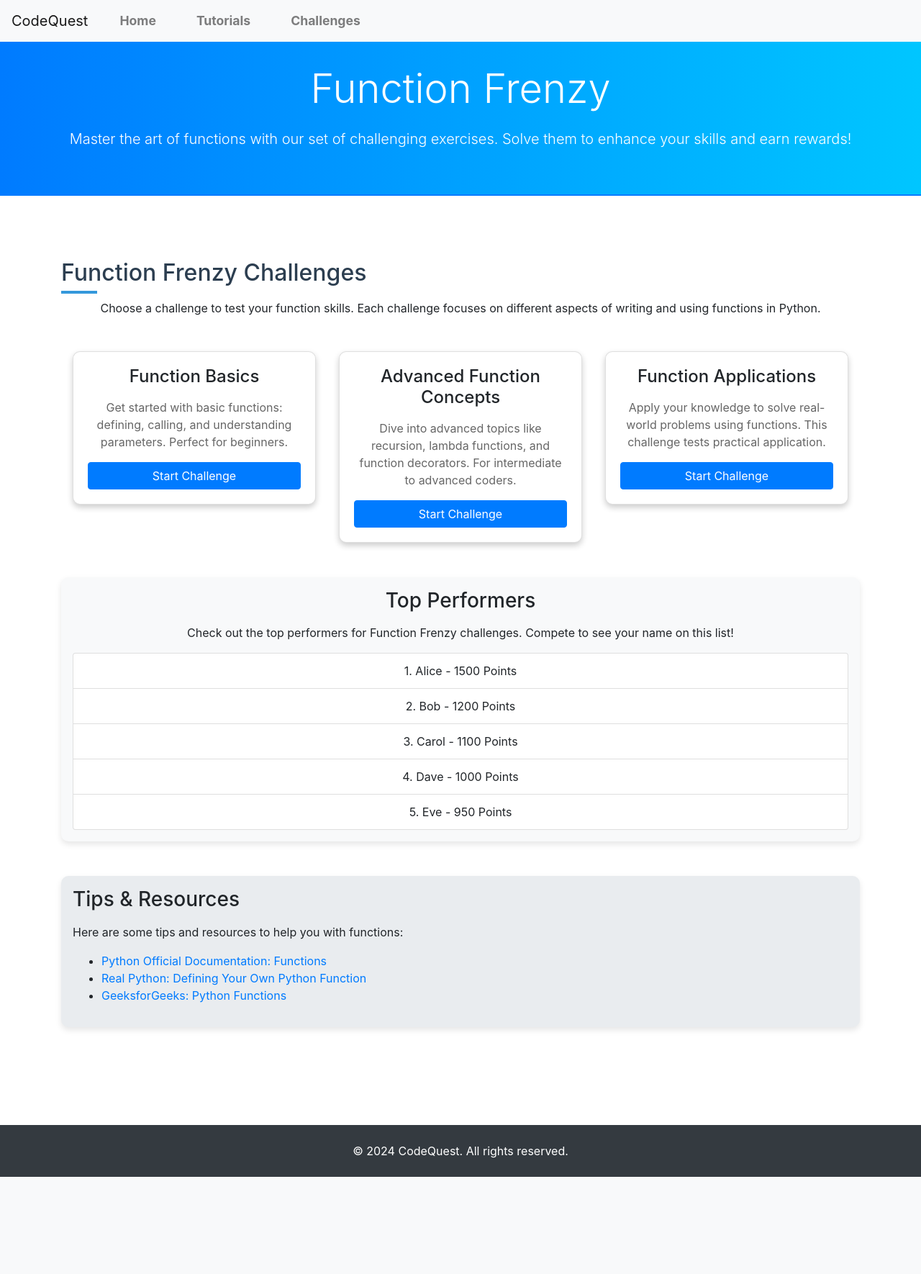
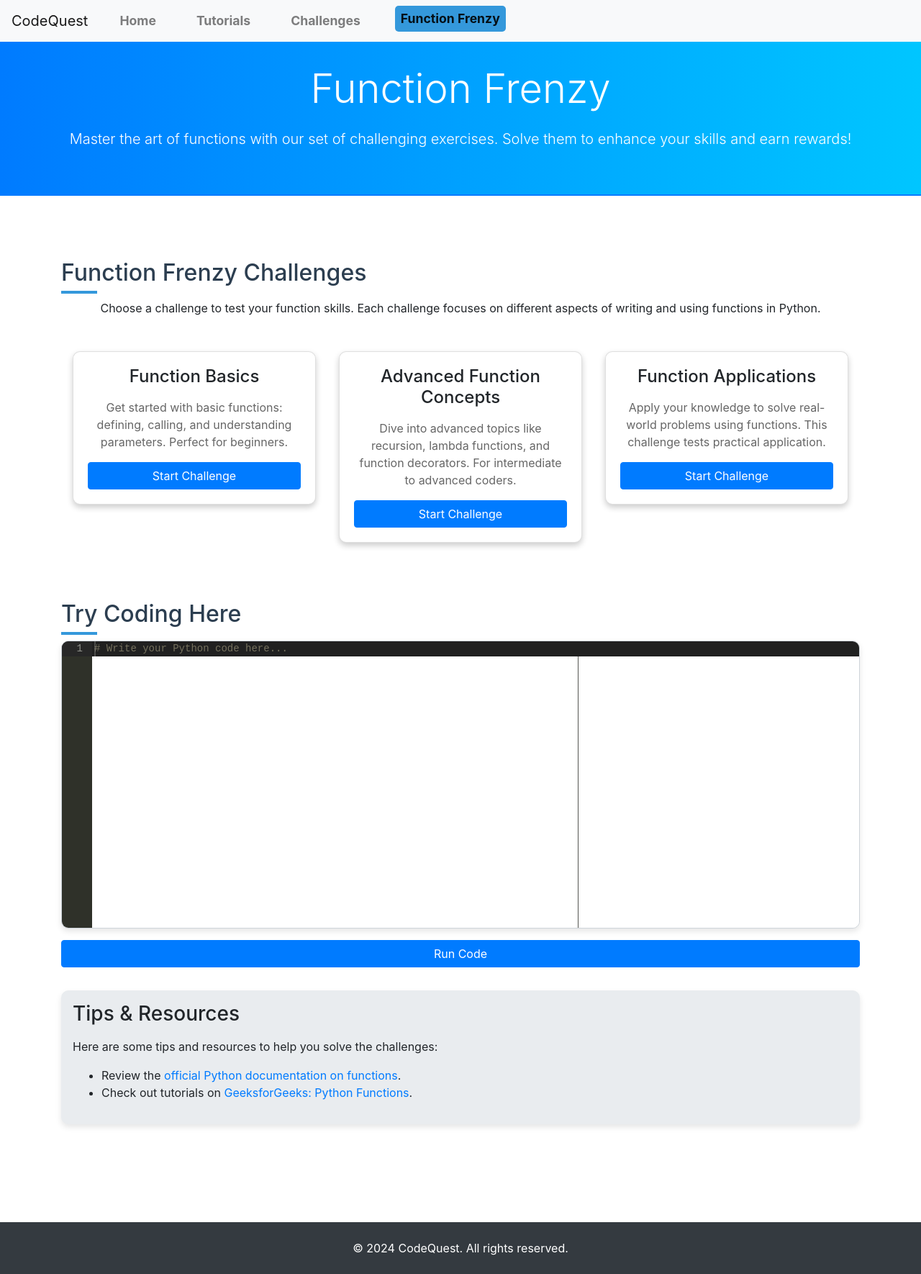
Before and after one commit to VISHAL-038/CodeQuest, a Flask app: page /challenges/games/function_frenzy in a window 1280 px wide. Shown: the whole page at 72% size. Before the commit the page ends 1635 px from the top, so only its background shows below. Run offline with Flask 3, Linux system fonts and the light colour scheme; some libraries are stand-ins or nearby versions.

Commit message:
"changes"

```diff
--- a/app.py
+++ b/app.py
@@ -1,9 +1,13 @@
 from flask import Flask, render_template, request, jsonify
 import subprocess
 import os
+import logging
 
 app = Flask(__name__)
-app.secret_key = 'supersecretkey'
+app.secret_key = os.getenv('SECRET_KEY', 'supersecretkey')
+
+# Configure logging
+logging.basicConfig(filename='app.log', level=logging.INFO, format='%(asctime)s - %(levelname)s - %(message)s')
 
 @app.route('/')
 def home():
@@ -47,7 +51,7 @@ def data_structures():
 
 @app.route('/challenges/beginner')
 def beginner_challenges():
-    return render_template('challenges/begineer-level.html')
+    return render_template('challenges/beginner-level.html')
 
 @app.route('/challenges/intermediate')
 def intermediate_challenges():
@@ -59,15 +63,15 @@ def advanced_challenges():
 
 @app.route('/challenges/beginner/hello-world')
 def hello_world_challenge():
-    return render_template('challenges/begineer/hello_world.html')
+    return render_template('challenges/beginner/hello_world.html')
 
 @app.route('/challenges/beginner/calculator')
 def calculator_challenge():
-    return render_template('challenges/begineer/calculator.html')
+    return render_template('challenges/beginner/calculator.html')
 
 @app.route('/challenges/beginner/fizzbuzz')
 def fizzbuzz_challenge():
-    return render_template('challenges/begineer/fizzbuzz.html')
+    return render_template('challenges/beginner/fizzbuzz.html')
 
 @app.route('/challenges/intermediate/data-structures')
 def data_structures_challenge():
@@ -102,21 +106,24 @@ def submit_solution():
     code = request.form['code']
 
     # Write the code to a temporary Python file
-    with open('temp_code.py', 'w') as file:
+    file_path = 'temp_code.py'
+    with open(file_path, 'w') as file:
         file.write(code)
 
     try:
         # Run the code using subprocess and capture the output
-        result = subprocess.run(['python', 'temp_code.py'], capture_output=True, text=True, timeout=5)
+        result = subprocess.run(['python', file_path], capture_output=True, text=True, timeout=5)
         output = result.stdout + result.stderr
-        os.remove('temp_code.py')  # Clean up the temporary file after execution
         return jsonify({'status': 'success', 'output': output})
     except subprocess.TimeoutExpired:
-        os.remove('temp_code.py')  # Clean up the temporary file on timeout
+        logging.error('Code execution timed out.')
         return jsonify({'status': 'error', 'message': 'Code execution timed out.'})
     except Exception as e:
-        os.remove('temp_code.py')  # Clean up the temporary file on any error
+        logging.error(f'Error during code execution: {str(e)}')
         return jsonify({'status': 'error', 'message': str(e)})
+    finally:
+        if os.path.exists(file_path):
+            os.remove(file_path)  # Clean up the temporary file after execution
 
 if __name__ == '__main__':
     app.run(debug=True)
--- a/templates/challenges/games/code_breaker.html
+++ b/templates/challenges/games/code_breaker.html
@@ -132,7 +132,7 @@
                     <a class="nav-link" href="/challenges">Challenges</a>
                 </li>
                 <li class="nav-item">
-                    <a class="nav-link" href="/code_breaker">Code Breaker</a>
+                    <a class="nav-link active" href="/challenges/code_breaker">Code Breaker</a>
                 </li>
             </ul>
         </div>
--- a/templates/challenges/games/function_frenzy.html
+++ b/templates/challenges/games/function_frenzy.html
@@ -36,7 +36,7 @@
             background-color: #007bff;
             border-color: #007bff;
             width: 100%;
-            margin-top: auto; /* Align button at the bottom of the card */
+            margin-top: auto;
         }
         .btn-primary:hover {
             background-color: #0056b3;
@@ -85,7 +85,39 @@
         .tips-section a:hover {
             text-decoration: underline;
         }
+        .editor-section {
+            margin-top: 2rem;
+        }
+        .editor-container {
+            height: 400px;
+            border-radius: 10px;
+            box-shadow: 0 4px 8px rgba(0,0,0,0.1);
+            background-color: #f8f9fa;
+            border: 1px solid #ced4da;
+        }
+        .ace_editor {
+            border-radius: 10px;
+            font-family: 'Courier New', Courier, monospace;
+            font-size: 14px;
+            line-height: 1.5;
+        }
+        .ace_gutter {
+            background: #e9ecef;
+            color: #333;
+        }
+        .ace_print-margin {
+            width: 1px;
+            background: #e9ecef;
+        }
+        .ace_scroller {
+            background-color: #fff;
+        }
+        .ace_cursor {
+            color: #007bff;
+        }
     </style>
+    <!-- Include Ace Editor -->
+    <script src="https://cdnjs.cloudflare.com/ajax/libs/ace/1.4.12/ace.js"></script>
 </head>
 <body>
     <!-- Navigation -->
@@ -104,6 +136,9 @@
                 </li>
                 <li class="nav-item">
                     <a class="nav-link" href="/challenges">Challenges</a>
+                </li>
+                <li class="nav-item">
+                    <a class="nav-link active" href="/challenges/function_frenzy">Function Frenzy</a>
                 </li>
             </ul>
         </div>
@@ -156,8 +191,16 @@
             </div>
         </section>
 
+        <!-- Code Editor Section -->
+        <section class="editor-section">
+            <h2 class="text-center">Try Coding Here</h2>
+            <div class="editor-container" id="code-editor"># Write your Python code here...</div>
+            <button class="btn btn-primary mt-3" onclick="runCode()">Run Code</button>
+            <pre id="output" class="mt-3"></pre>
+        </section>
+
         <!-- Leaderboards Section -->
-        <section class="mb-5">
+        <!-- <section class="mb-5">
             <div class="leaderboard text-center">
                 <h3>Top Performers</h3>
                 <p>Check out the top performers for Function Frenzy challenges. Compete to see your name on this list!</p>
@@ -169,32 +212,51 @@
                     <li class="list-group-item">5. Eve - 950 Points</li>
                 </ul>
             </div>
-        </section>
+        </section> -->
 
         <!-- Tips & Resources Section -->
         <section class="mb-5">
             <div class="tips-section">
                 <h3>Tips & Resources</h3>
-                <p>Here are some tips and resources to help you with functions:</p>
+                <p>Here are some tips and resources to help you solve the challenges:</p>
                 <ul>
-                    <li><a href="https://docs.python.org/3/tutorial/controlflow.html#defining-functions" target="_blank">Python Official Documentation: Functions</a></li>
-                    <li><a href="https://realpython.com/defining-your-own-python-function/" target="_blank">Real Python: Defining Your Own Python Function</a></li>
-                    <li><a href="https://www.geeksforgeeks.org/python-functions/" target="_blank">GeeksforGeeks: Python Functions</a></li>
+                    <li>Review the <a href="https://docs.python.org/3/tutorial/controlflow.html#defining-functions" target="_blank">official Python documentation on functions</a>.</li>
+                    <li>Check out tutorials on <a href="https://www.geeksforgeeks.org/python-functions/" target="_blank">GeeksforGeeks: Python Functions</a>.</li>
                 </ul>
             </div>
         </section>
     </main>
 
     <!-- Footer -->
-    <footer class="text-center py-4 footer">
+    <footer class="footer text-center py-4">
         <div class="container">
             <p>&copy; 2024 CodeQuest. All rights reserved.</p>
         </div>
     </footer>
 
-    <!-- Scripts -->
+    <!-- JavaScript Libraries -->
     <script src="https://code.jquery.com/jquery-3.5.1.slim.min.js"></script>
-    <script src="https://cdn.jsdelivr.net/npm/@popperjs/core@2.9.3/dist/umd/popper.min.js"></script>
+    <script src="https://cdn.jsdelivr.net/npm/@popperjs/core@2.5.4/dist/umd/popper.min.js"></script>
     <script src="https://stackpath.bootstrapcdn.com/bootstrap/4.5.2/js/bootstrap.min.js"></script>
+
+    <!-- JavaScript for Code Editor and Execution -->
+    <script>
+        // Initialize Ace Editor
+        const editor = ace.edit("code-editor");
+        editor.setTheme("ace/theme/monokai");
+        editor.session.setMode("ace/mode/python");
+
+        function runCode() {
+            const code = editor.getValue();
+            // Placeholder for running code - in real scenario, send code to server for execution
+            try {
+                // This is just a mockup. In practice, execute the code on a server.
+                const result = eval(code); // Warning: Using eval is dangerous. Do not use in production.
+                document.getElementById("output").innerText = result;
+            } catch (e) {
+                document.getElementById("output").innerText = e.message;
+            }
+        }
+    </script>
 </body>
 </html>
```
Also changed, not shown: templates/challenges/games/quest_for_loops.html (+30 -39 lines), 1 other file.
